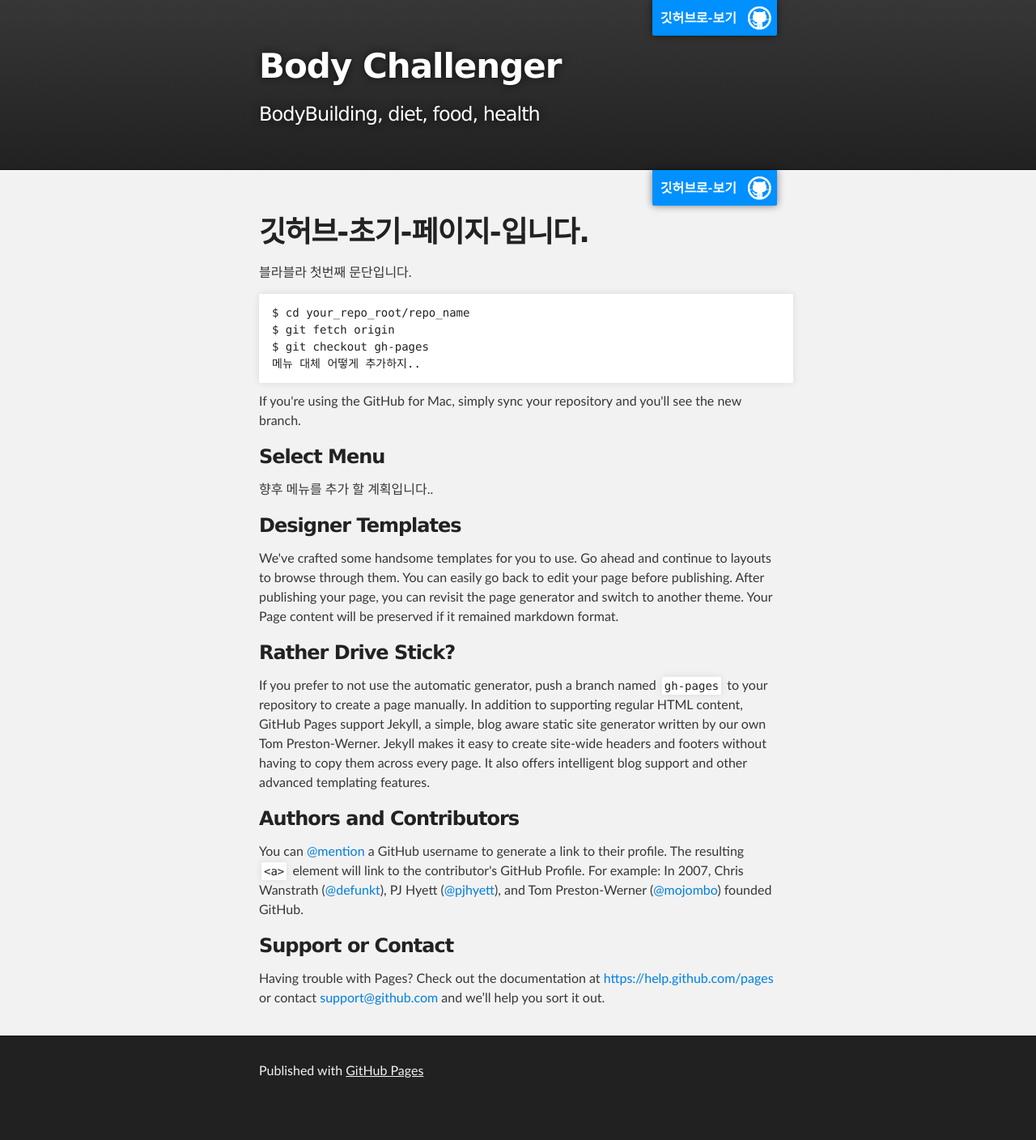
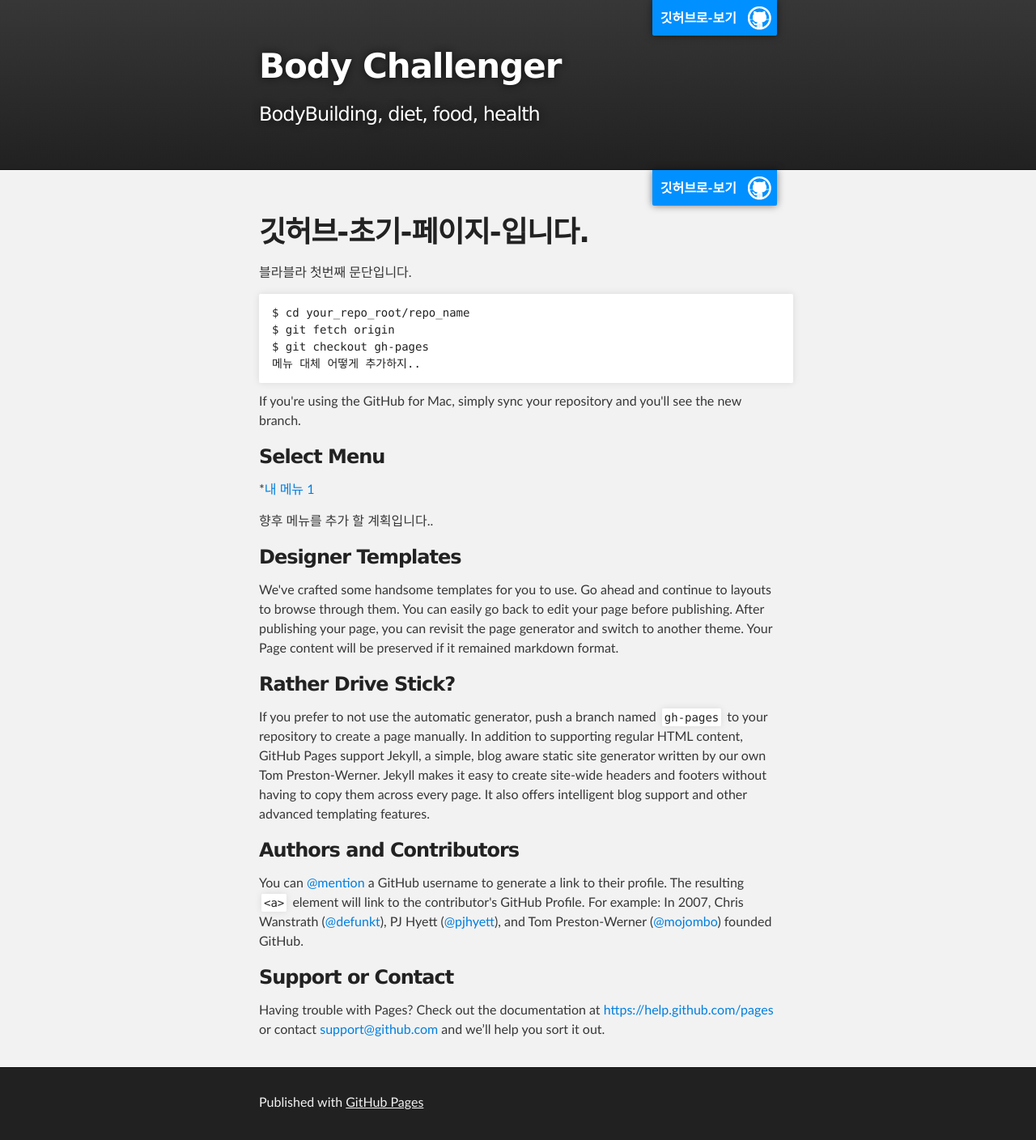
Before and after one commit to sss8412/sss8412.github.com, a Jekyll site: the page index.html, which Jekyll copies as it is, in a window 1280 px wide. Shown: the whole page at 81% size. Built offline with Jekyll 4.4.1, drawn with Linux system fonts in a browser that asks for light colours; before the commit the page ends 1369 px from its top, so only the background shows below that.

Commit message:
Update index.html

```diff
--- a/index.html
+++ b/index.html
@@ -42,7 +42,7 @@ $ git checkout gh-pages
 
 <h3>
 <a id="Select Menu" class="anchor" href="#Select Menu" aria-hidden="true"><span class="octicon octicon-link"></span></a>Select Menu</h3>
-
+<p>*<a href="https://sss8412.github.io/blog">내 메뉴 1</a></p>
 <p>향후 메뉴를 추가 할 계획입니다..</p>
 <a id="forkme_banner" href="https://github.com/sss8412">깃허브로-보기</a>
 
```
